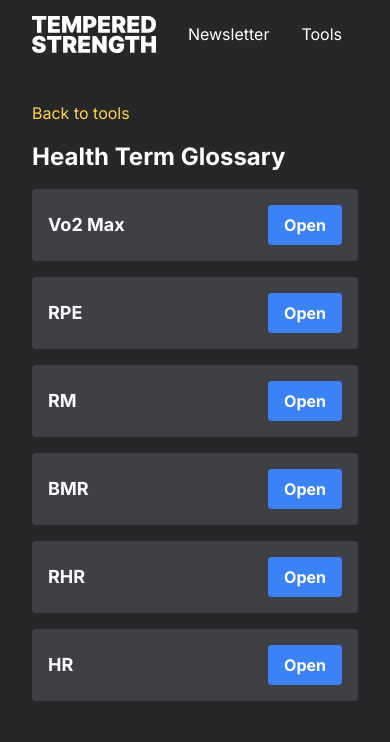
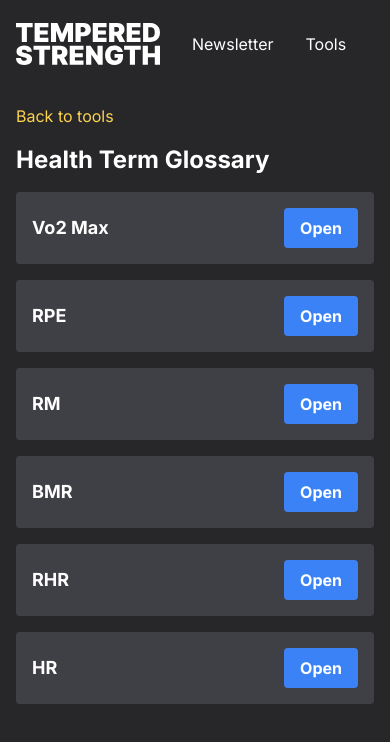
Before and after one commit to kieranmv95/tempered-strength-web, a Next.js app: page /tools/health-term-glossary in a window 390 px wide. Shown: the top 742 px of the page. Built offline with nearby package versions, Linux system fonts and the light colour scheme.

Commit message:
refactor: fixed mobile padding

```diff
--- a/src/app/newsletter/[slug]/page.tsx
+++ b/src/app/newsletter/[slug]/page.tsx
@@ -63,7 +63,7 @@ const Newsletter = async ({ params }: NewsletterProps) => {
   if (!data) notFound();
 
   return (
-    <main className="p-8 max-w-3xl mx-auto">
+    <main className="p-4 lg:p-8 max-w-3xl mx-auto">
       <Link
         href={paths.newsletter.route}
         className="text-amber-300 hover:underline mb-4 block"
--- a/src/app/newsletter/page.tsx
+++ b/src/app/newsletter/page.tsx
@@ -47,7 +47,7 @@ const Newsletter = async () => {
   const entries = await fetchNewsLetters();
 
   return (
-    <main className="p-8 max-w-3xl mx-auto">
+    <main className="p-4 lg:p-8 max-w-3xl mx-auto">
       <h1 className="text-2xl font-bold mb-3">Newsletters</h1>
       {entries && (
         <ul className="grid gap-6">
--- a/src/app/page.tsx
+++ b/src/app/page.tsx
@@ -46,7 +46,7 @@ const Home = async () => {
   const entries = await fetchNewsLetters();
 
   return (
-    <main className="p-8 max-w-3xl mx-auto">
+    <main className="p-4 lg:p-8 max-w-3xl mx-auto">
       <h1 className="text-2xl font-bold mb-3">Latest Newsletters</h1>
       {entries && (
         <ul className="grid gap-3">
--- a/src/app/tools/health-term-glossary/page.tsx
+++ b/src/app/tools/health-term-glossary/page.tsx
@@ -11,7 +11,7 @@ export const metadata: Metadata = {
 };
 
 const HealthTermGlossary = () => (
-  <main className="p-8 max-w-3xl mx-auto">
+  <main className="p-4 lg:p-8 max-w-3xl mx-auto">
     <Link
       href={paths.tools.route}
       className="text-amber-300 hover:underline mb-4 block"
--- a/src/components/Header.tsx
+++ b/src/components/Header.tsx
@@ -4,7 +4,7 @@ import paths from '@/app/pathHelper';
 import TemperedStrengthSvg from '@/assets/TemperedStrength.svg';
 
 const Header = () => (
-  <header className="px-8 py-4 max-w-3xl mx-auto">
+  <header className="px-4 lg:px-8 py-4 max-w-3xl mx-auto">
     <nav className="flex items-center">
       <Link href={paths.home.route}>
         <Image
@@ -16,7 +16,7 @@ const Header = () => (
           priority
         />
       </Link>
-      <div className="ml-4">
+      <div className="ml-4 flex">
         <Link className="p-4 hover:underline" href={paths.newsletter.route}>
           {paths.newsletter.friendlyName}
         </Link>
```
